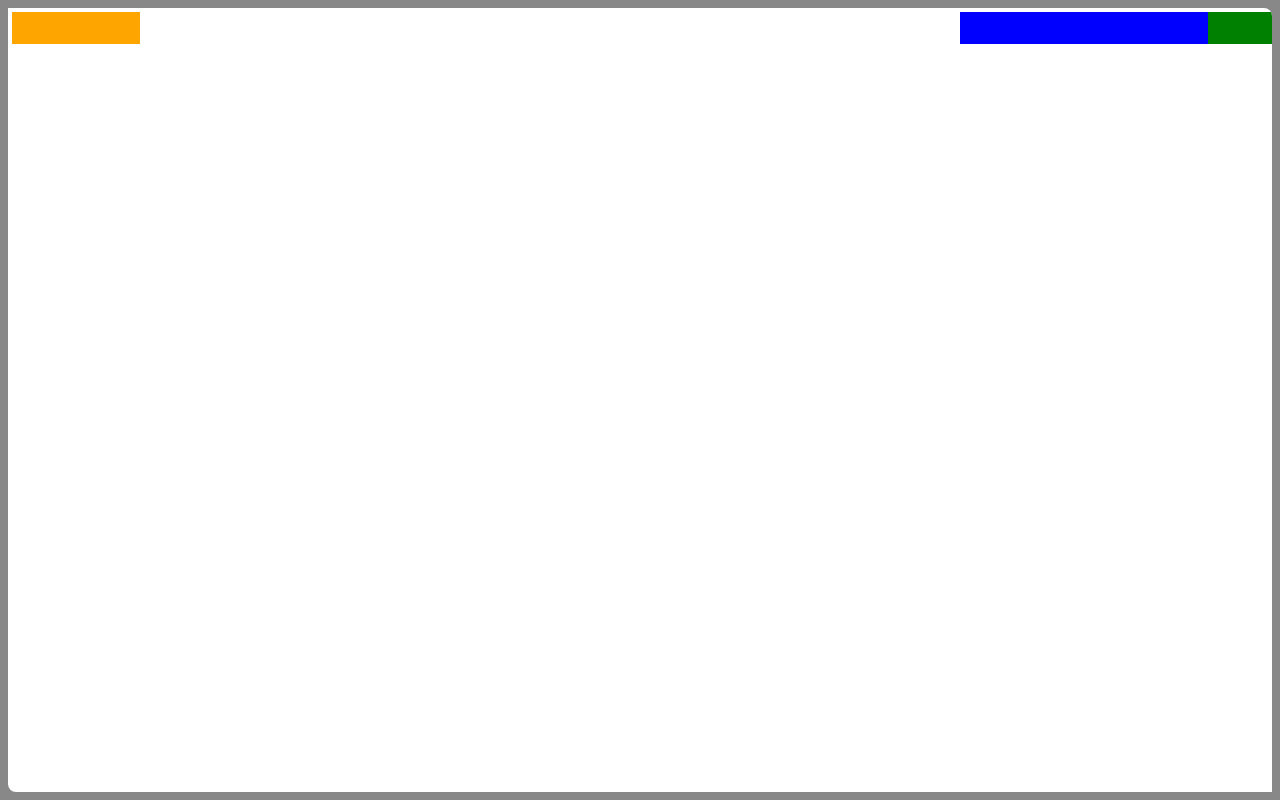
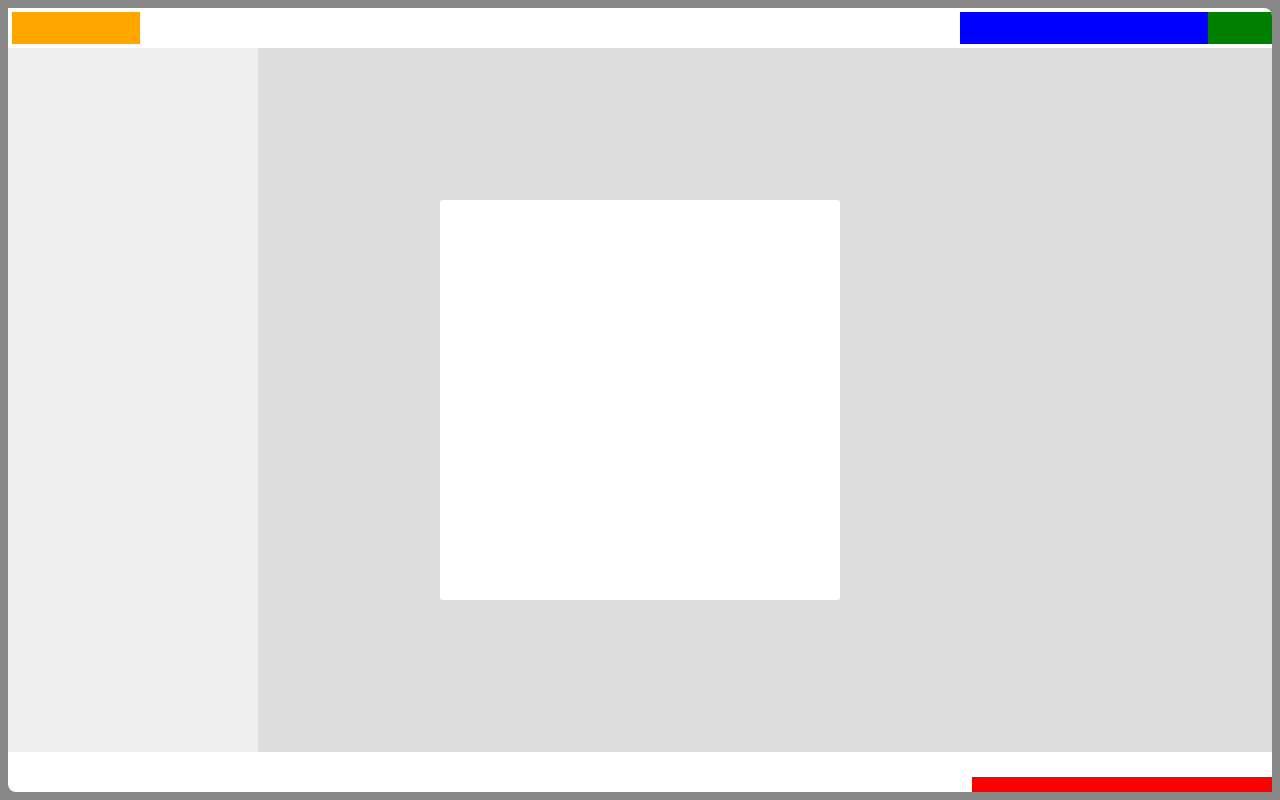
Before and after one commit to junxdev/spa-by-michael-micowsky, a website: page part-02-the-spa-client/spa/layout.html in a window 1280 px wide. Drawn offline with Linux system fonts and the light colour scheme.

Commit message:
3.3.3 셸 CSS 작성

```diff
--- a/part-02-the-spa-client/spa/layout.html
+++ b/part-02-the-spa-client/spa/layout.html
@@ -11,12 +11,14 @@
         .spa-shell-modal {
             position: absolute;
         }
+
         .spa-shell-head {
             top: 0;
             left: 0;
             right: 0;
             height: 40px;
         }
+
         .spa-shell-head-logo {
             top: 4px;
             left: 4px;
@@ -24,6 +26,7 @@
             width: 128px;
             background: orange;
         }
+
         .spa-shell-head-acct {
             top: 4px;
             right: 0;
@@ -31,12 +34,73 @@
             height: 32px;
             background: green;
         }
+
         .spa-shell-head-search {
             top: 4px;
             right: 64px;
             width: 248px;
             height: 32px;
             background: blue;
+        }
+
+        .spa-shell-main {
+            top: 40px;
+            left: 0;
+            bottom: 40px;
+            right: 0;
+        }
+
+        .spa-shell-main-content,
+        .spa-shell-main-nav {
+            top: 0;
+            bottom: 0;
+        }
+
+        .spa-shell-main-nav {
+            width: 250px;
+            background: #eee;
+        }
+
+            .spa-x-closed .spa-shell-main-nav {
+                width: 0;
+            }
+
+        .spa-shell-main-content {
+            left: 250px;
+            right: 0;
+            background: #ddd;
+        }
+
+            .spa-x-closed .spa-shell-main-content {
+                left: 0;
+            }
+
+        .spa-shell-foot {
+            bottom: 0;
+            left: 0;
+            right: 0;
+            height: 40px;
+        }
+
+        .spa-shell-chat {
+            bottom: 0;
+            right: 0;
+            width: 300px;
+            height: 15px;
+            background: red;
+            z-index: 1;
+        }
+
+        .spa-shell-modal {
+            margin-top: -200px;
+            margin-left: -200px;
+            top: 50%;
+            left: 50%;
+            width: 400px;
+            height: 400px;
+            background: #fff;
+            border-radius: 3px;
+            z-index: 2;
         }
     </style>
 </head>
```
